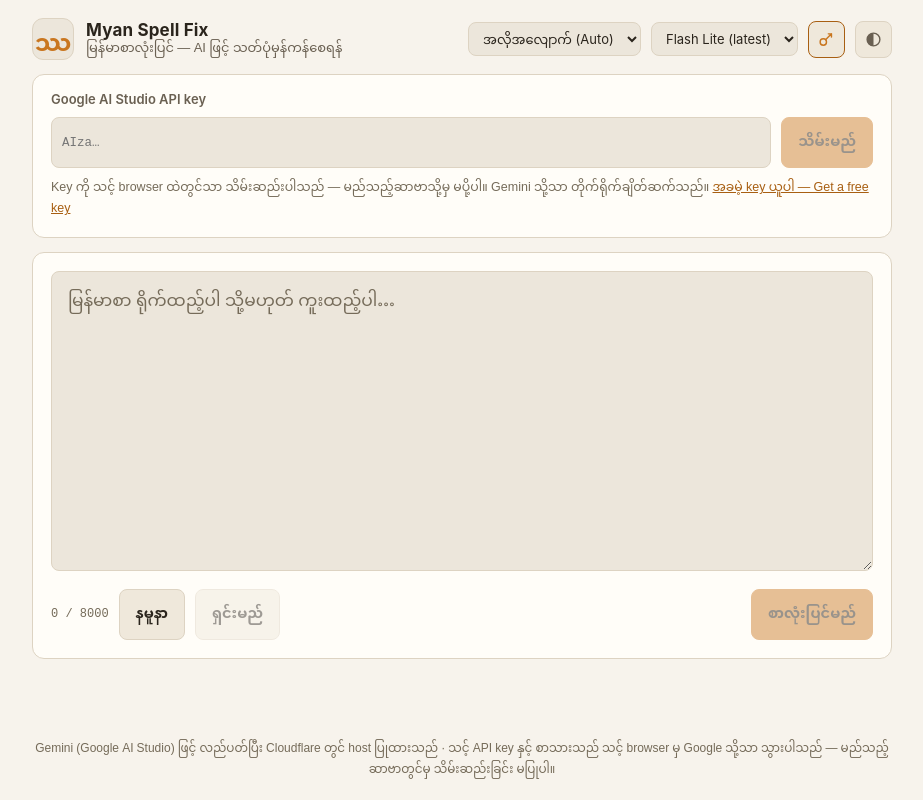
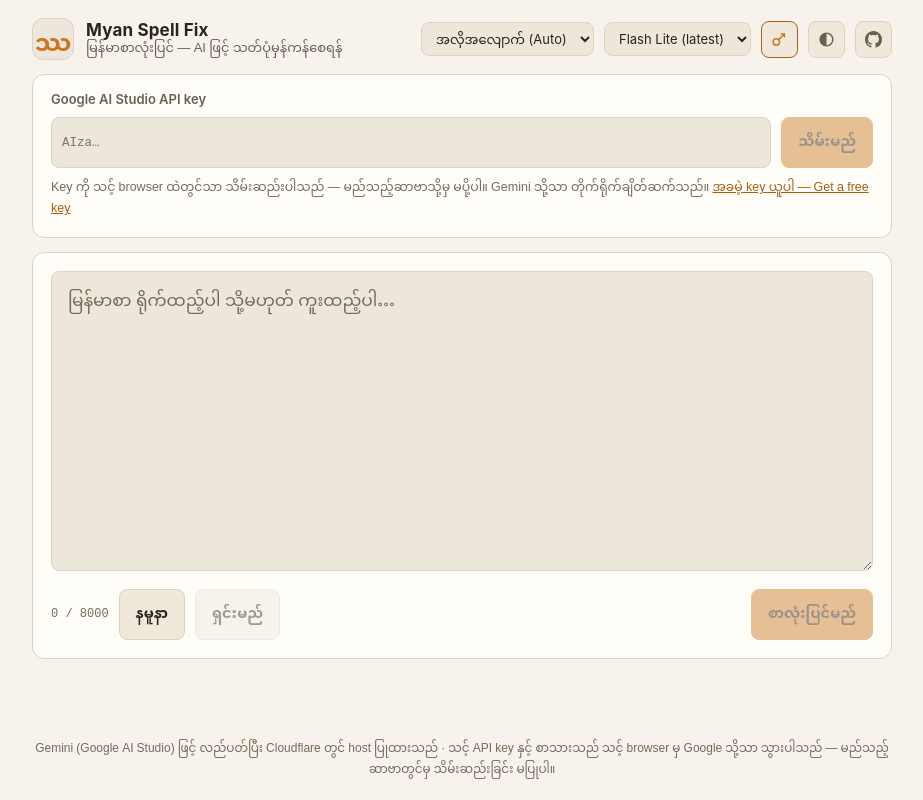
Before and after one commit to pndaza/myan-spell-fix, a Svelte app: page / in a window 1280 px wide. Shown: the whole page, without its empty margins (178-1101 px from the left). Built offline with nearby package versions, Linux system fonts and the light colour scheme; a web font is replaced by a local one.

Commit message:
Header: GitHub icon linking to the repo

```diff
--- a/src/App.svelte
+++ b/src/App.svelte
@@ -443,6 +443,18 @@
           </svg>
         {/if}
       </button>
+      <a
+        class="btn icon"
+        href="https://github.com/pndaza/myan-spell-fix"
+        target="_blank"
+        rel="noreferrer"
+        title="GitHub repository"
+        aria-label="GitHub repository"
+      >
+        <svg width="17" height="17" viewBox="0 0 16 16" fill="currentColor" aria-hidden="true">
+          <path d="M8 0C3.58 0 0 3.58 0 8c0 3.54 2.29 6.53 5.47 7.59.4.07.55-.17.55-.38 0-.19-.01-.82-.01-1.49-2.01.37-2.53-.49-2.69-.94-.09-.23-.48-.94-.82-1.13-.28-.15-.68-.52-.01-.53.63-.01 1.08.58 1.23.82.72 1.21 1.87.87 2.33.66.07-.52.28-.87.51-1.07-1.78-.2-3.64-.89-3.64-3.95 0-.87.31-1.59.82-2.15-.08-.2-.36-1.02.08-2.12 0 0 .67-.21 2.2.82.64-.18 1.32-.27 2-.27s1.36.09 2 .27c1.53-1.04 2.2-.82 2.2-.82.44 1.1.16 1.92.08 2.12.51.56.82 1.27.82 2.15 0 3.07-1.87 3.75-3.65 3.95.29.25.54.73.54 1.48 0 1.07-.01 1.93-.01 2.2 0 .21.15.46.55.38A8.01 8.01 0 0 0 16 8c0-4.42-3.58-8-8-8Z" />
+        </svg>
+      </a>
     </div>
   </header>
 
--- a/src/app.css
+++ b/src/app.css
@@ -181,6 +181,7 @@
   font-size: 13.5px;
   font-weight: 550;
   color: var(--text);
+  text-decoration: none;
   background: var(--surface);
   border: 1px solid var(--border);
   border-radius: var(--radius-sm);
```
